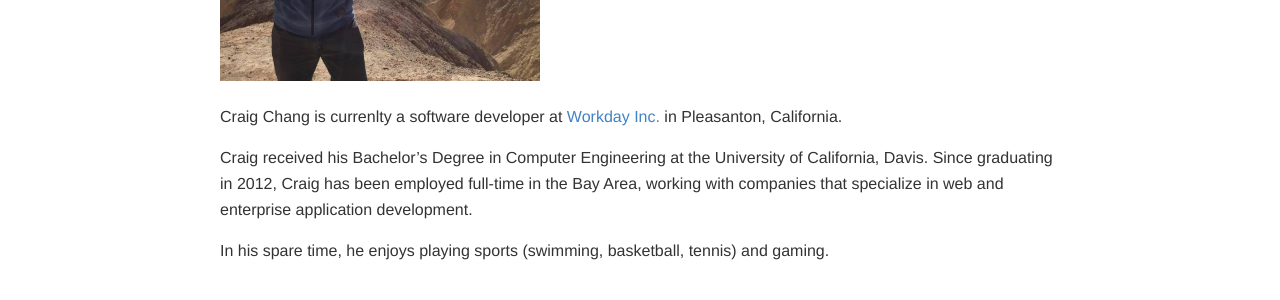
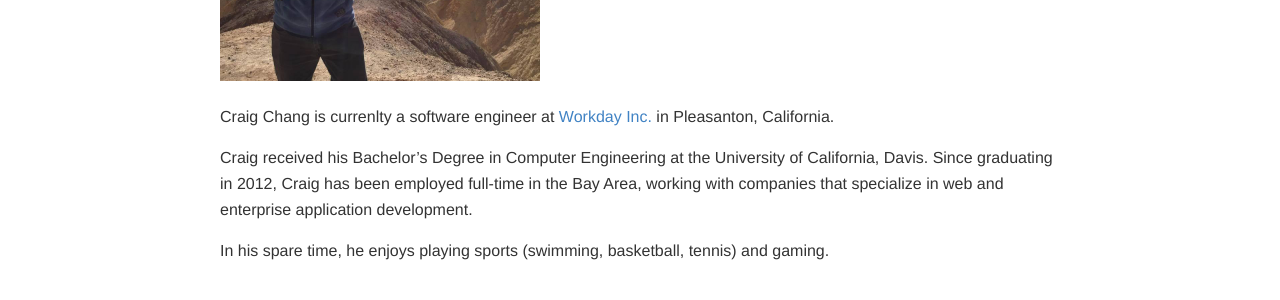
Before and after one commit to craigchang/craigchang.github.io, a Jekyll site: the page built from about.md, in a window 1280 px wide. Shown: the part 506-806 px from the top of the page. Built offline with Jekyll 4.4.1, drawn with Linux system fonts in a browser that asks for light colours; nearby versions of some CDN libraries; Markdown is read by kramdown in place of the engine named in the settings.

Commit message:
change markdown to use kramdown syntax update about page

```diff
--- a/_config.yml
+++ b/_config.yml
@@ -41,7 +41,7 @@
 # then add in the baseurl here, like this: "/repository-name"
 baseurl:
 
-markdown: redcarpet
+markdown: kramdown
 #highlighter: pygments
 permalink: /:title/
 
--- a/about.md
+++ b/about.md
@@ -10,7 +10,7 @@
 
 ![Craig Bio Picture](/images/craig-bio.jpg "Craig Bio Picture")
 
-Craig Chang is currenlty a software developer at [Workday Inc.](http://www.workday.com) in Pleasanton, California.
+Craig Chang is currenlty a software engineer at [Workday Inc.](http://www.workday.com) in Pleasanton, California.
 
 Craig received his Bachelor's Degree in Computer Engineering at the University of California, Davis. Since graduating in 2012, Craig has been employed full-time in the Bay Area, working with companies that specialize in web and enterprise application development.
 
```
